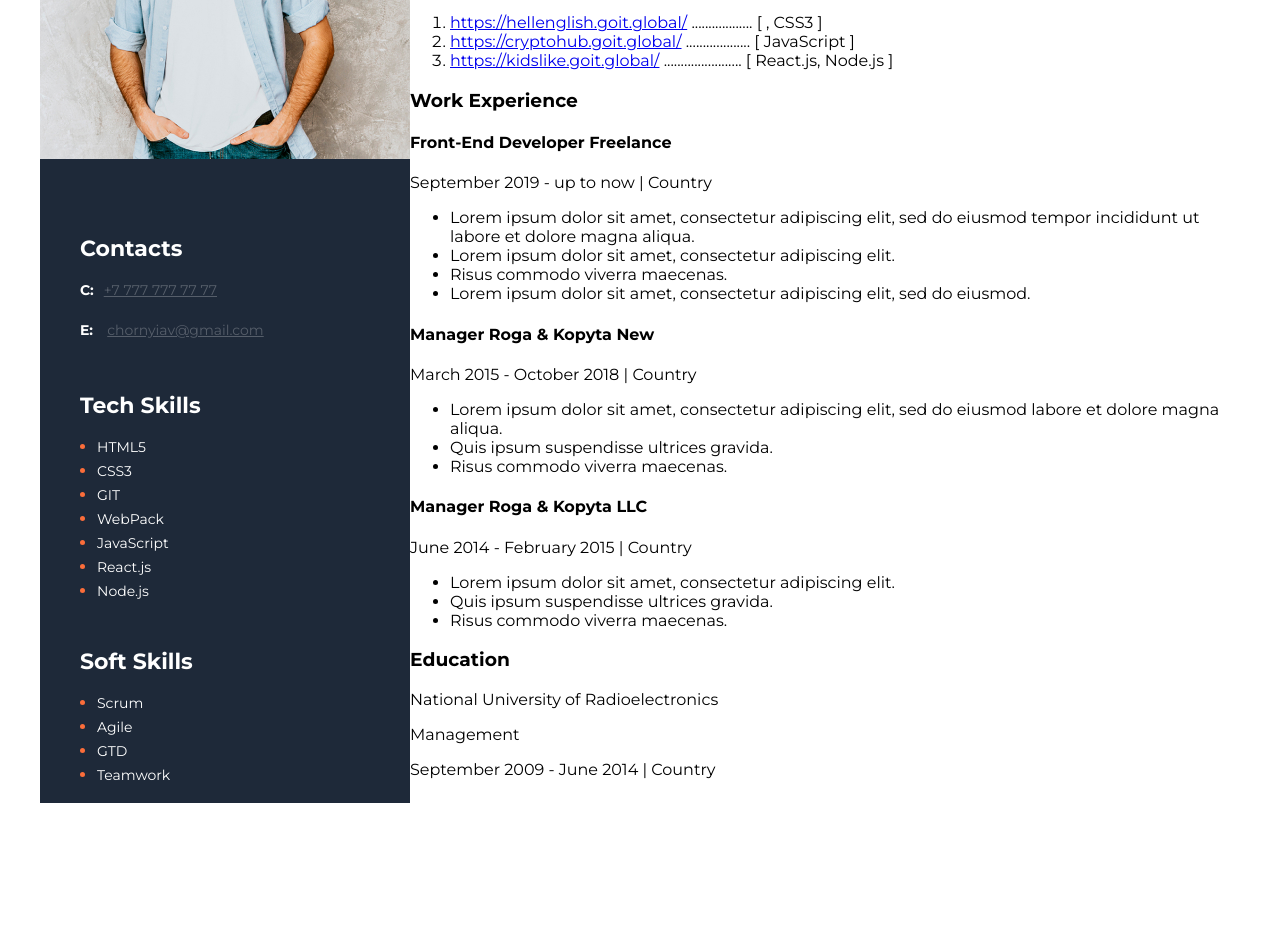
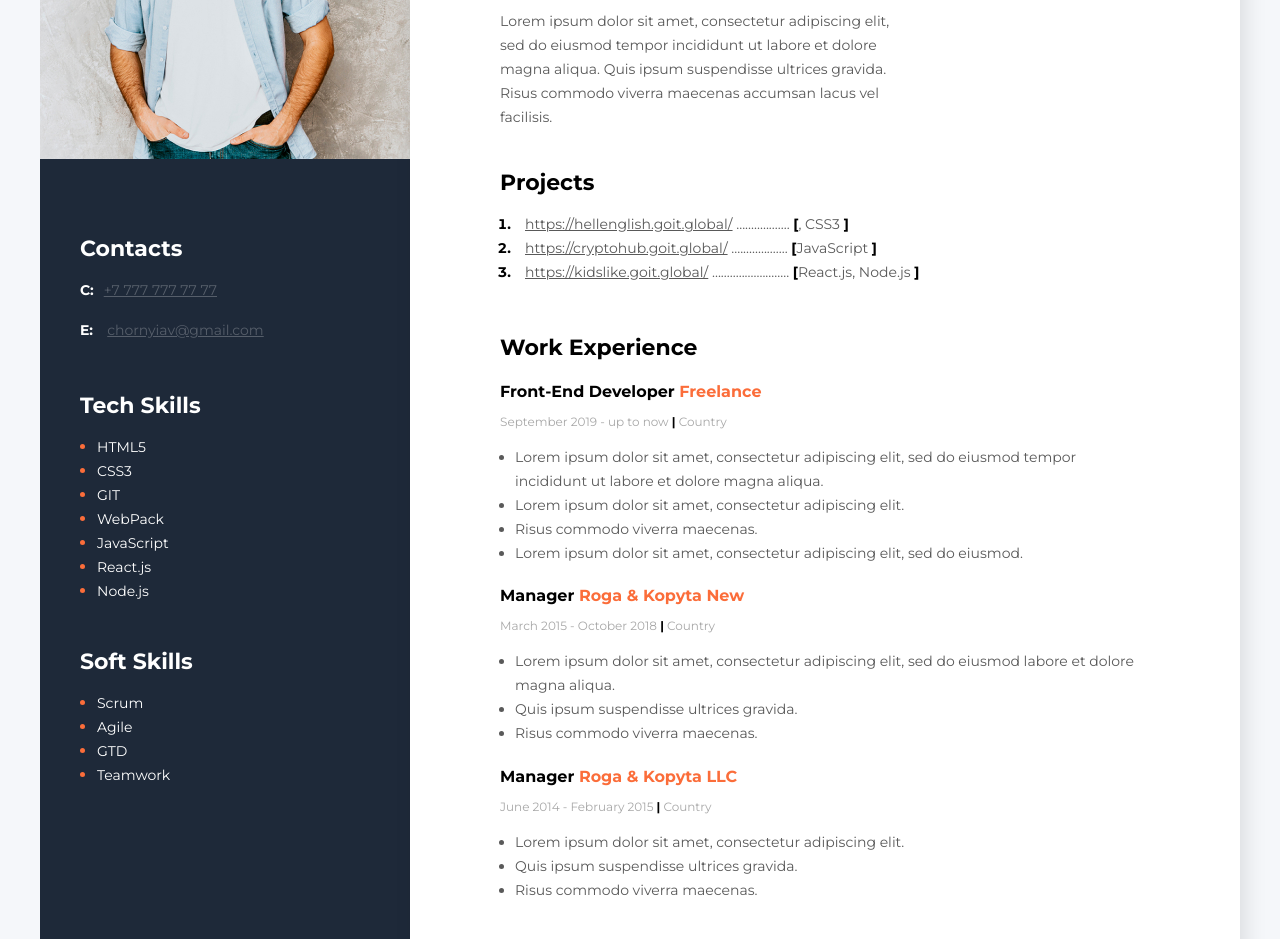
Before and after one commit to seacat271/Resume, a plain HTML site: page index.html in a window 1280 px wide. Shown: the part 243-1182 px from the top of the page. Before the commit the page ends 1054 px from the top, so only its background shows below. Drawn offline with Linux system fonts and the light colour scheme.

Commit message:
доработка правой части

```diff
--- a/index.html
+++ b/index.html
@@ -18,72 +18,78 @@
         <div class="main-content">
             <!--About user-->
             <div class="about">
-            <h2>Front-End Developer</h2>
-            <h1>Anton Chornyi</h1>
-            <p>Lorem ipsum dolor sit amet, consectetur adipiscing elit, sed do eiusmod tempor incididunt ut labore et dolore magna aliqua. Quis ipsum suspendisse ultrices gravida. Risus commodo viverra maecenas accumsan lacus vel facilisis. </p>
+            <h2 class="about-position">Front-End Developer</h2>
+            <h1 class="about-name">Kirill Artemenko</h1>
+            <p class="about-description">Lorem ipsum dolor sit amet, consectetur adipiscing elit, sed do eiusmod tempor incididunt ut labore et dolore magna aliqua. Quis ipsum suspendisse ultrices gravida. Risus commodo viverra maecenas accumsan lacus vel facilisis. </p>
             </div>
             <!--Projects-->
             <div class="projects">
-                <h3 class="project-title">Projects</h3>
-                <ol>
-                    <li>
-                        <a href="https://hellenglish.goit.global/">https://hellenglish.goit.global/</a>
-                        ..................
-                        [ , CSS3 ]
+                <h3 class="title">Projects</h3>
+                <ol class="projects-list">
+                    <li class="projects-item">
+                        <span class="project">
+                            <a class="project-link" href="https://hellenglish.goit.global/">https://hellenglish.goit.global/</a>
+                            ..................
+                            <span class="project-bracket">[</span>, CSS3 <span class="project-bracket">]</span>
+                        </span>
                     </li>
-                    <li>
-                        <a href="https://cryptohub.goit.global/">https://cryptohub.goit.global/</a>
-                        ...................
-                        [ JavaScript ]
+                    <li class="projects-item">
+                        <span class="project">
+                            <a class="project-link" href="https://cryptohub.goit.global/">https://cryptohub.goit.global/</a>
+                              ...................
+                              <span class="project-bracket">[</span>JavaScript <span class="project-bracket">]</span>
+                            </span>
                     </li>
-                    <li>
-                        <a href="https://kidslike.goit.global/">https://kidslike.goit.global/</a>
-                        .......................
-                        [ React.js, Node.js ]
+                    <li class="projects-item">
+                        <span class="project">
+                            <a class="project-link" href="https://kidslike.goit.global/">https://kidslike.goit.global/</a>
+                            ..........................
+                            <span class="project-bracket">[</span>React.js, Node.js <span class="project-bracket">]</span>
+                        </span>
                     </li>
                 </ol>
             </div>
             <!--Work-->
             <div class="work">
-                <h3>Work Experience</h3>
+                <h3 class="title">Work Experience</h3>
                 <!--Company 1-->
-                <div>
-                    <h4>Front-End Developer Freelance</h4>
-                    <p>September 2019 - up to now   |   Country</p>
-                    <ul>
-                        <li>Lorem ipsum dolor sit amet, consectetur adipiscing elit, sed do eiusmod tempor incididunt ut labore et dolore magna aliqua.</li>
-                        <li>Lorem ipsum dolor sit amet, consectetur adipiscing elit.</li>
-                        <li>Risus commodo viverra maecenas.</li>
-                        <li>Lorem ipsum dolor sit amet, consectetur adipiscing elit, sed do eiusmod. </li>
+                <div class="company1">
+                    <h4 class="work-position">Front-End Developer <span class="organization">Freelance</span></h4>
+                    <p class="period">September 2019 - up to now   <span class="line">|</span>   Country</p>
+                    <ul class="work-list">
+                        <li class="work-list-item">Lorem ipsum dolor sit amet, consectetur adipiscing elit, sed do eiusmod tempor incididunt ut labore et dolore magna aliqua.</li>
+                        <li class="work-list-item">Lorem ipsum dolor sit amet, consectetur adipiscing elit.</li>
+                        <li class="work-list-item">Risus commodo viverra maecenas.</li>
+                        <li class="work-list-item">Lorem ipsum dolor sit amet, consectetur adipiscing elit, sed do eiusmod. </li>
                     </ul>
                 </div>
                 <!--Company 2-->
-                <div>
-                    <h4>Manager Roga & Kopyta New</h4>
-                    <p>March 2015 - October 2018   |   Country</p>
-                    <ul>
-                        <li>Lorem ipsum dolor sit amet, consectetur adipiscing elit, sed do eiusmod labore et dolore magna aliqua.</li>
-                        <li>Quis ipsum suspendisse ultrices gravida.</li>
-                        <li>Risus commodo viverra maecenas. </li>
+                <div class="company2">
+                    <h4 class="work-position">Manager <span class="organization">Roga & Kopyta New</span></h4>
+                    <p class="period">March 2015 - October 2018   <span class="line">|</span>  Country</p>
+                    <ul class="work-list">
+                        <li class="work-list-item">Lorem ipsum dolor sit amet, consectetur adipiscing elit, sed do eiusmod labore et dolore magna aliqua.</li>
+                        <li class="work-list-item">Quis ipsum suspendisse ultrices gravida.</li>
+                        <li class="work-list-item">Risus commodo viverra maecenas. </li>
                     </ul>
                 </div>
                 <!--Company 3-->
                 <div>
-                    <h4>Manager Roga & Kopyta LLC </h4>
-                    <p>June 2014 - February 2015   |   Country</p>
-                    <ul>
-                        <li>Lorem ipsum dolor sit amet, consectetur adipiscing elit.</li>
-                        <li>Quis ipsum suspendisse ultrices gravida.</li>
-                        <li>Risus commodo viverra maecenas. </li>
+                    <h4 class="work-position">Manager <span class="organization">Roga & Kopyta LLC</span></h4>
+                    <p class="period">June 2014 - February 2015   <span class="line">|</span>   Country</p>
+                    <ul class="work-list">
+                        <li class="work-list-item">Lorem ipsum dolor sit amet, consectetur adipiscing elit.</li>
+                        <li class="work-list-item">Quis ipsum suspendisse ultrices gravida.</li>
+                        <li class="work-list-item">Risus commodo viverra maecenas. </li>
                     </ul>
                 </div>
             </div>
             <!--Education-->
-            <div class="education">
-                <h3>Education</h3>
-                <p>National University of Radioelectronics</p>
-                <p>Management</p>
-                <p>September 2009 - June 2014   |   Country</p>
+            <div>
+                <h3 class="title">Education</h3>
+                <p class="institution">National University of Radioelectronics</p>
+                <p class="speciality">Management</p>
+                <p class="period">September 2009 - June 2014   <span class="line">|</span>   Country</p>
             </div>
         </div>
         <!--Sidebar-->
--- a/styles/styles.css
+++ b/styles/styles.css
@@ -1,13 +1,13 @@
 
 body {
     font-family: 'Montserrat', sans-serif;
+    background-color: #F5F7FA;
 }
 
 /* main styles*/
 .main {
     display: flex;
     flex-direction: row-reverse;
-    background-color: #F5F7FA;
     width: 1200px;
     margin: 0 auto;
 }
@@ -15,31 +15,155 @@ body {
 /* main-content */
 .main-content {
     background-color: #FFFFFF;
+    box-shadow: 6px 6px 20px rgba(0, 0, 0, 0.1);
+padding: 105px 90px;}
+
+/* a out styles */
+.about{margin-bottom: 40px;
 }
 
-/* a out styles */
-.about{
-
+.about-position {
+    font-style: normal;
+    font-weight: 700;
+    font-size: 14px;
+    line-height: 17px;
+    color: #000;
+    margin-bottom: 20px;
+}
+.about-name {
+    font-style: normal;
+    font-weight: 700;
+    font-size: 45px;
+    line-height: 55px;
+    color: #000;
+    margin-bottom: 25px;
+}
+.about-description {
+    font-style: normal;
+    font-weight: 400;
+    font-size: 14px;
+    line-height: 24px;
+    color: #595959;
+    width: 400px;
 }
 /* project styles */
+
 .projects {
+  margin-bottom: 50px;
+}
 
+.projects-item,
+.project-bracket {
+    font-style: normal;
+    font-weight: 700;
+    font-size: 14px;
+    line-height: 24px;
+    color: #000;
+}
 
+.project,
+.project-link {
+    font-style: normal;
+font-weight: 400;
+font-size: 14px;
+line-height: 24px;
+color: #595959;
+}
+.project-link {
+    margin-left: 10px;
+}
+.projects-list{
+    padding: 0;
+    margin-left: 15px;
+}
+.title {
+    font-style: normal;
+    font-weight: 700;
+    font-size: 22px;
+    line-height: 27px;
+    color: #000;
+    margin-bottom: 10px;
+}
 
-}
-.project-title {
-
-}
 /* work styles */
 .work {
+margin-bottom: 40px;
+}
 
+.company1 {
+    margin-bottom: 20px;
+}
 
+.company2 {
+    margin-bottom: 20px;
+}
 
+.work-position {
+    font-style: normal;
+    font-weight: 700;
+    font-size: 16px;
+    line-height: 20px;
+    color: #000;
+    margin-bottom: 10px;
 }
+
+.organization {
+    font-style: normal;
+    font-weight: 700;
+    font-size: 16px;
+    line-height: 20px;
+    color: #FB6D3A;
+}
+
+.period {
+    font-style: normal;
+    font-weight: 400;
+    font-size: 12px;
+    line-height: 15px;
+    color: #A8A8A8;
+    margin-bottom: 10px;
+}
+
+.line {
+    font-style: normal;
+    font-weight: 700;
+    font-size: 12px;
+    line-height: 15px;
+    color: #000;
+}
+.work-list {
+    color: #595959;
+    padding: 0;
+    margin-left: 15px;
+}
+.work-list-item {
+    font-style: normal;
+    font-weight: 400;
+    font-size: 14px;
+    line-height: 24px;
+    color: #595959;
+}
+
 /* education styles */
-.education {
 
+.institution {
+    font-style: normal;
+    font-weight: 700;
+    font-size: 16px;
+    line-height: 20px;
+    color: #FB6D3A;
+    margin-bottom: 10px;
 }
+
+.speciality {
+    font-style: normal;
+    font-weight: 700;
+    font-size: 14px;
+    line-height: 17px;
+    color: #000;
+    margin-bottom: 10px;
+}
+
 /* sidebar styles */
 .sidebar {
     background-color: #1E2939;
@@ -59,16 +183,15 @@ body {
     line-height: 27px;
     margin-bottom: 10px;
 }
+
 .contacts,
 .tech-skills,
 .soft-skills {
     margin-left: 40px;
 }
+
 .contacts{
     margin-bottom: 50px;
-}
-.tech-skills{
-    margin-bottom: 45px;
 }
 
 .contact-type {
@@ -79,6 +202,7 @@ body {
     line-height: 24px;
     margin-right: 10px;
 }
+
 .contact-link {
     color: #565e6a;
     font-style: normal;
@@ -87,12 +211,17 @@ body {
     line-height: 24px;
 }
 
+.tech-skills{
+    margin-bottom: 45px;
+}
+
 .tech-skills-list,
 .soft-skills-list {
     color: #FFFFFF;
     padding: 0;
     margin-left: 17px;
 }
+
 .tech-skills-item,
 .soft-skills-item {
     color: #FB6D3A;
```
Also changed, not shown: Homework/4day/код.jpg (added), Homework/4day/сайт.jpg (added), Homework/5day/edu-code.jpg (added), Homework/5day/page.jpg (added), Homework/5day/work-code.jpg (added).
